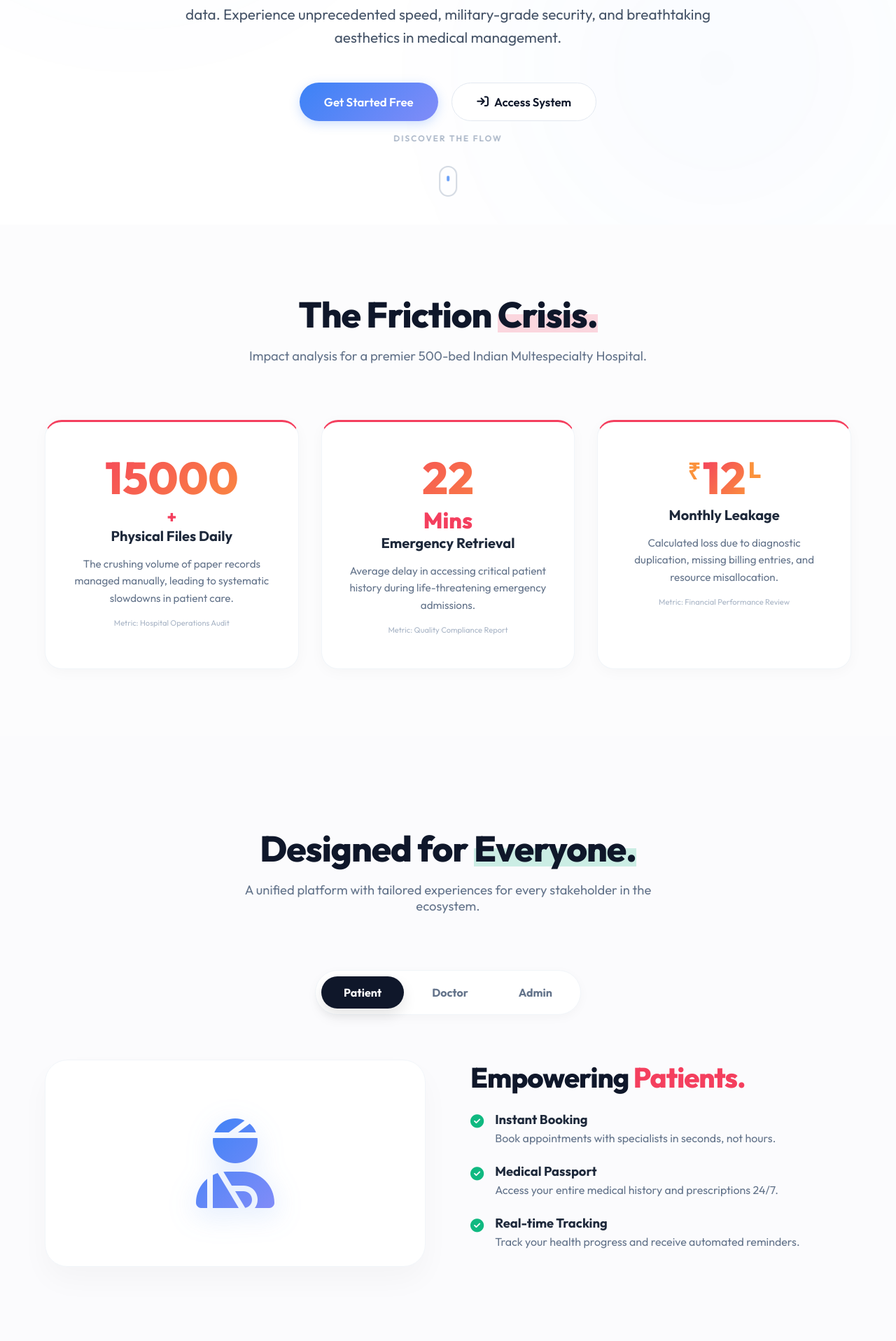
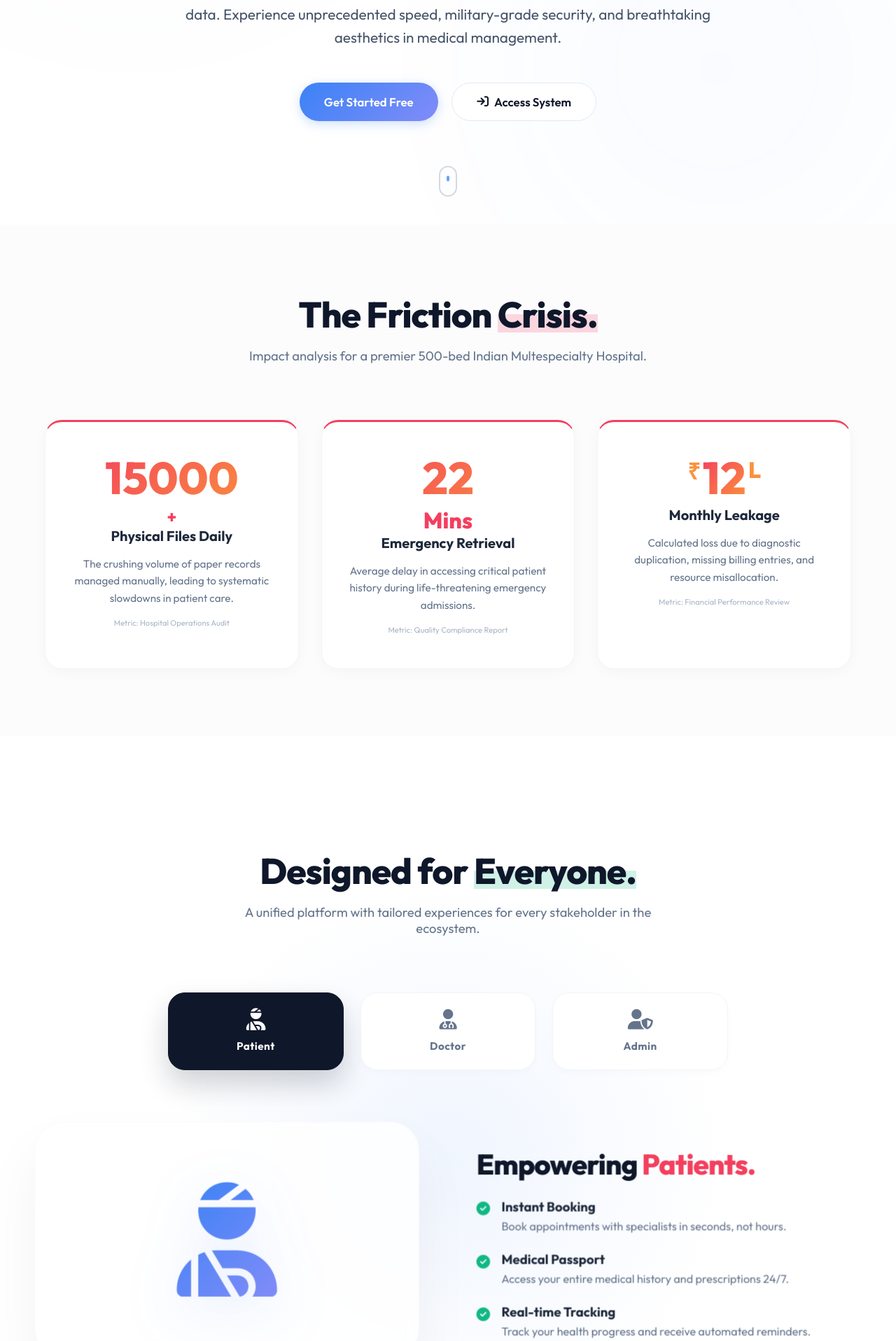
Before and after one commit to 23f2003556/Hospital-Management-System, a Python web app: template templates/index.html in a window 1280 px wide. Shown: the part 479-2395 px from the top of the page at 70% size. Run offline with Jinja, Linux system fonts and the light colour scheme; the template is opened without the code that fills it, so the values that code supplies are empty.

Commit message:
Upgraded 'Designed for Everyone' section with 3D tiles and ambient bloom interactivity

```diff
--- a/templates/index.html
+++ b/templates/index.html
@@ -385,44 +385,81 @@
 
         /* Role Switcher Styles */
         .roles-section {
-            padding: 8rem 5%;
-            background: #fbfbfd;
+            padding: 10rem 5%;
+            background: #ffffff;
+            position: relative;
+            overflow: hidden;
+        }
+        .roles-section::before {
+            content: '';
+            position: absolute;
+            top: 50%;
+            left: 50%;
+            width: 800px;
+            height: 800px;
+            background: radial-gradient(circle, var(--bloom-color, rgba(59, 130, 246, 0.08)) 0%, transparent 70%);
+            transform: translate(-50%, -50%);
+            z-index: 0;
+            transition: background 0.8s ease;
+            pointer-events: none;
+        }
+        .section-header, .role-switcher-wrapper, .role-content-container {
+            position: relative;
+            z-index: 1;
         }
         .role-switcher-wrapper {
-            display: flex;
-            justify-content: center;
-            margin-bottom: 4rem;
+            margin-bottom: 5rem;
         }
         .role-switcher {
-            background: #fff;
-            padding: 0.5rem;
-            border-radius: 100px;
-            display: inline-flex;
-            gap: 0.5rem;
-            border: 1px solid #f1f5f9;
-            box-shadow: 0 4px 15px rgba(0,0,0,0.03);
+            display: grid;
+            grid-template-columns: repeat(3, 1fr);
+            gap: 1.5rem;
+            max-width: 800px;
+            margin: 0 auto;
         }
         .role-btn {
-            padding: 0.8rem 2rem;
-            border-radius: 100px;
-            border: none;
-            background: transparent;
-            color: #64748b;
-            font-weight: 700;
+            background: #ffffff;
+            border: 1px solid #f1f5f9;
+            padding: 1.5rem;
+            border-radius: 24px;
+            display: flex;
+            flex-direction: column;
+            align-items: center;
+            gap: 0.8rem;
             cursor: pointer;
             transition: all 0.4s cubic-bezier(0.4, 0, 0.2, 1);
-            font-size: 1rem;
+            color: #64748b;
+            box-shadow: 0 4px 12px rgba(0,0,0,0.02);
+        }
+        .role-btn i {
+            font-size: 1.8rem;
+            transition: transform 0.4s ease;
+        }
+        .role-btn span {
+            font-weight: 700;
+            font-size: 0.95rem;
+            letter-spacing: 0.5px;
+        }
+        .role-btn:hover {
+            transform: translateY(-5px);
+            border-color: #e2e8f0;
+            box-shadow: 0 12px 24px rgba(0,0,0,0.05);
         }
         .role-btn.active {
             background: var(--text-color);
-            color: #fff;
-            box-shadow: 0 10px 20px rgba(0,0,0,0.1);
+            color: #ffffff;
+            border-color: var(--text-color);
+            box-shadow: 0 20px 40px rgba(15, 23, 42, 0.2);
         }
+        .role-btn.active i {
+            transform: scale(1.1);
+        }
+
         .role-content-container {
             max-width: 1200px;
             margin: 0 auto;
-            position: relative;
-            min-height: 450px;
+            perspective: 2000px;
+            min-height: 500px;
         }
         .role-content {
             position: absolute;
@@ -431,34 +468,47 @@
             width: 100%;
             display: grid;
             grid-template-columns: 1fr 1fr;
-            gap: 4rem;
+            gap: 5rem;
             opacity: 0;
-            transform: translateY(20px);
+            transform: rotateY(15deg) translateZ(-100px);
             visibility: hidden;
-            transition: all 0.6s cubic-bezier(0.4, 0, 0.2, 1);
+            transition: all 0.8s cubic-bezier(0.4, 0, 0.2, 1);
+            transform-style: preserve-3d;
         }
         .role-content.active {
             opacity: 1;
-            transform: translateY(0);
+            transform: rotateY(0) translateZ(0);
             visibility: visible;
         }
         .role-image-side {
-            background: #fff;
-            border-radius: 32px;
-            border: 1px solid #f1f5f9;
-            padding: 3rem;
+            background: rgba(255, 255, 255, 0.8);
+            backdrop-filter: blur(10px);
+            border-radius: 40px;
+            padding: 4rem;
             display: flex;
             align-items: center;
             justify-content: center;
-            box-shadow: 0 20px 40px rgba(0,0,0,0.03);
+            border: 1px solid rgba(241, 245, 249, 0.5);
+            box-shadow: 0 40px 80px rgba(0,0,0,0.05);
+            transform: translateZ(50px);
+        }
+        .role-text-side {
+            padding-top: 2rem;
+            transform: translateZ(30px);
         }
         .role-icon-big {
-            font-size: 8rem;
+            font-size: 10rem;
             background: linear-gradient(135deg, var(--accent-blue), var(--accent-purple));
             -webkit-background-clip: text;
             background-clip: text;
             color: transparent;
-            filter: drop-shadow(0 10px 20px rgba(59, 130, 246, 0.2));
+            filter: drop-shadow(0 20px 40px rgba(59, 130, 246, 0.15));
+        }
+
+        @media (max-width: 992px) {
+            .role-content { grid-template-columns: 1fr; gap: 3rem; position: relative; }
+            .role-switcher { grid-template-columns: repeat(3, 1fr); padding: 0 1rem; }
+            .role-image-side { padding: 3rem; }
         }
         .role-text-side h3 {
             font-size: 2.5rem;
@@ -735,7 +785,6 @@
         </div>
 
         <div class="scroll-indicator">
-            <span style="letter-spacing: 2px; text-transform: uppercase; font-size: 0.75rem; color: #94a3b8;">Discover the Flow</span>
             <div class="scroll-mouse">
                 <div class="scroll-wheel"></div>
             </div>
@@ -787,9 +836,18 @@
 
         <div class="role-switcher-wrapper reveal">
             <div class="role-switcher">
-                <button class="role-btn active" data-role="patient">Patient</button>
-                <button class="role-btn" data-role="doctor">Doctor</button>
-                <button class="role-btn" data-role="admin">Admin</button>
+                <div class="role-btn magnetic active" data-role="patient">
+                    <i class="fa-solid fa-user-injured"></i>
+                    <span>Patient</span>
+                </div>
+                <div class="role-btn magnetic" data-role="doctor">
+                    <i class="fa-solid fa-user-doctor"></i>
+                    <span>Doctor</span>
+                </div>
+                <div class="role-btn magnetic" data-role="admin">
+                    <i class="fa-solid fa-user-shield"></i>
+                    <span>Admin</span>
+                </div>
             </div>
         </div>
 
@@ -1036,29 +1094,58 @@
                 if(glow2) glow2.style.transform = `translateY(${scrolled * 0.15}px)`;
             });
 
-            // 6. Role Switcher Logic
+            // 6. Role Switcher Logic + Ambient Bloom
             const roleButtons = document.querySelectorAll('.role-btn');
             const roleContents = document.querySelectorAll('.role-content');
+            const roleSection = document.querySelector('.roles-section');
+
+            const bloomColors = {
+                patient: 'rgba(244, 63, 94, 0.12)', // Rose
+                doctor: 'rgba(59, 130, 246, 0.12)',  // Blue
+                admin: 'rgba(16, 185, 129, 0.12)'   // Emerald
+            };
 
             roleButtons.forEach(btn => {
                 btn.addEventListener('click', () => {
                     const role = btn.getAttribute('data-role');
 
-                    // Remove active from all buttons
+                    // Update Active Button
                     roleButtons.forEach(b => b.classList.remove('active'));
                     btn.classList.add('active');
 
-                    // Switch content
+                    // Update Section Bloom Color
+                    if(roleSection) {
+                        roleSection.style.setProperty('--bloom-color', bloomColors[role]);
+                    }
+
+                    // Switch Content
                     roleContents.forEach(content => {
                         content.classList.remove('active');
                         if(content.id === `content-${role}`) {
-                            // Delay slightly for smoother transition if needed
                             setTimeout(() => {
                                 content.classList.add('active');
                             }, 50);
                         }
                     });
                 });
+            });
+
+            // 6.1 Advanced 3D Parallax for Active Role Content
+            const roleContainer = document.querySelector('.role-content-container');
+            document.addEventListener('mousemove', (e) => {
+                const activeContent = document.querySelector('.role-content.active');
+                if(activeContent && roleContainer) {
+                    const rect = roleContainer.getBoundingClientRect();
+                    const x = e.clientX - rect.left;
+                    const y = e.clientY - rect.top;
+                    const centerX = rect.width / 2;
+                    const centerY = rect.height / 2;
+
+                    const rotateX = (centerY - y) / 50;
+                    const rotateY = (x - centerX) / 50;
+
+                    activeContent.style.transform = `rotateX(${rotateX}deg) rotateY(${rotateY}deg) translateZ(0)`;
+                }
             });
 
             // 7. Scroll Progress Bar
```
